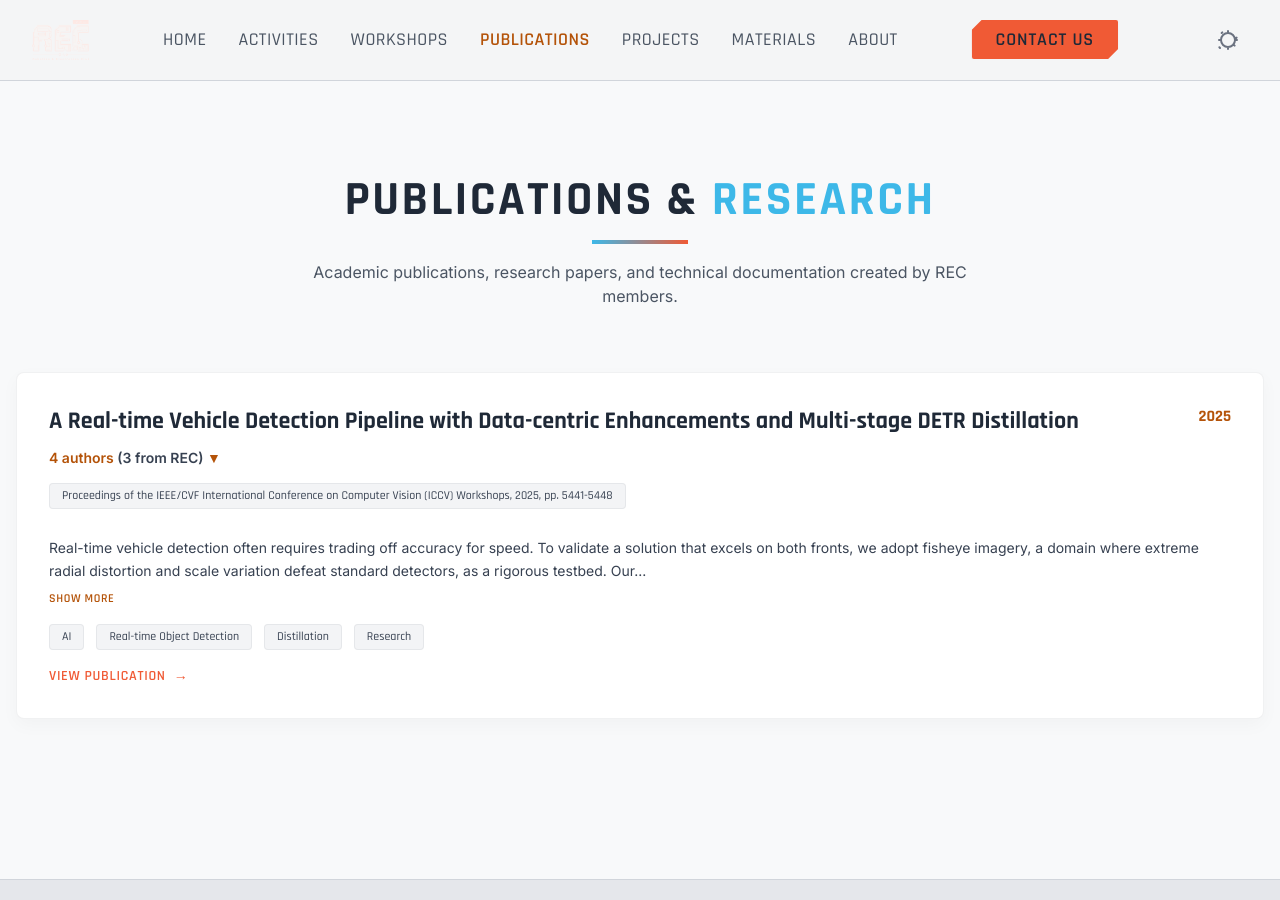
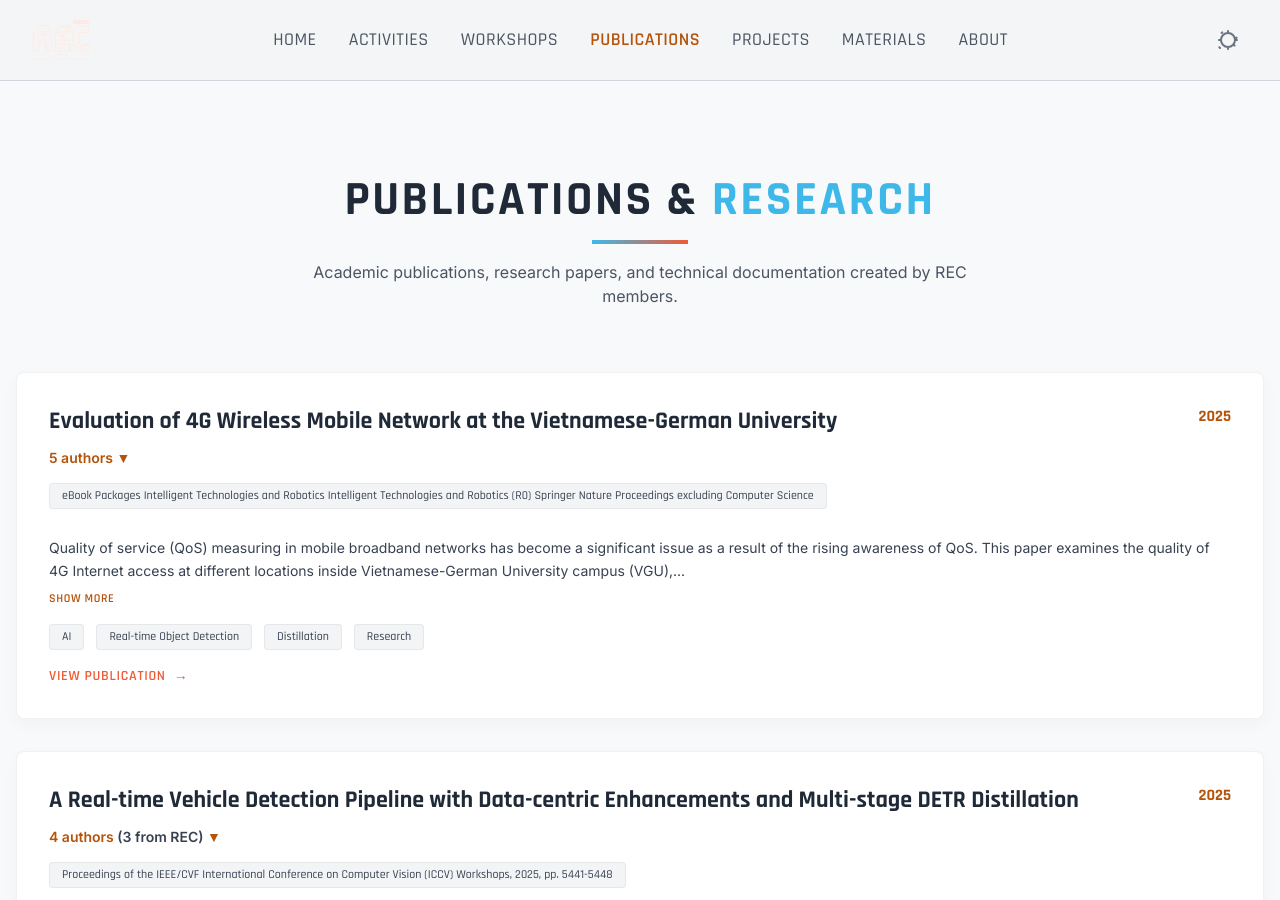
Before and after one commit to VGU-Robotics-Electronics-Club/vgu-robotics-electronics-club.github.io, a Jekyll site: the page built from publications.html, in a window 1280 px wide and 900 px high. Built offline with Jekyll 4.4.1, drawn with Linux system fonts in a browser that asks for light colours; nearby versions of some CDN libraries.

Commit message:
update paper, merge contact and about us

```diff
--- a/_data/publications.yml
+++ b/_data/publications.yml
@@ -1,4 +1,21 @@
 publications:
+  - title: "Evaluation of 4G Wireless Mobile Network at the Vietnamese-German University"
+    authors:
+      - name: "Tran Quang Nhu"
+        club_member: false
+      - name: "Truong Tran Hai Ninh"
+        club_member: false
+      - name: "Huynh Nhat Nam"
+        club_member: false
+      - name: "Ho Dac Thao Van"
+        club_member: false
+      - name: "Huynh Thi Minh Nguyet"
+        club_member: false
+    year: 2025
+    venue: "eBook Packages Intelligent Technologies and Robotics Intelligent Technologies and Robotics (R0) Springer Nature Proceedings excluding Computer Science"
+    link: "https://doi.org/10.1007/978-3-031-50887-5_24"
+    abstract: "Quality of service (QoS) measuring in mobile broadband networks has become a significant issue as a result of the rising awareness of QoS. This paper examines the quality of 4G Internet access at different locations inside Vietnamese-German University campus (VGU), in Vietnam, focusing on five key performance indicators (KPI) which are distinct by two mobile network operators (MNO) in Vietnam. To the best of our knowledge, there are many studies on evaluating quality of service (QoS) of mobile network signals, however, there is no extensive research on exploring 4G wireless mobile network at specific positions inside buildings. This paper provides radio frequency (RF) measurements and evaluation, with the experiments took place both indoors and outdoors and determines those operators performance based on stimulation results. Data was gathered from a walk test using QualiPoc installed in a smartphone and analyzed by a ROMES4 application. The study suggests that 4G signal quality is rather good but downloading speed is quite slow at ground level, and the higher building level the user goes, the worse the signal quality gets. Finally, the research group propose solution to enhance quality of the network quality inside VGU campus."
+    tags: ["AI", "Real-time Object Detection", "Distillation", "Research"]
   - title: "A Real-time Vehicle Detection Pipeline with Data-centric Enhancements and Multi-stage DETR Distillation"
     authors:
       - name: "Huy Minh Nhat Nguyen"
--- a/_layouts/default.html
+++ b/_layouts/default.html
@@ -39,12 +39,7 @@
                     <a href="{{ site.baseurl }}/materials/" class="text-{% if page.url == '/materials/' %}recOrange font-semibold{% else %}gray-300 hover:text-white{% endif %} transition-colors">MATERIALS</a>
                     <a href="{{ site.baseurl }}/about/" class="text-{% if page.url == '/about/' %}recOrange font-semibold{% else %}gray-300 hover:text-white{% endif %} transition-colors">ABOUT</a>
                 </div>
-                <!-- CTA Button -->
-                <div class="hidden md:block">
-                    <a href="{{ site.baseurl }}/contact" class="bg-recOrange text-white font-tech text-lg px-6 py-2 rounded-sm clip-tech glow-orange transition-all duration-300 font-semibold tracking-wider hover:bg-orange-600">
-                        CONTACT US
-                    </a>
-                </div>
+                <!-- CTA removed: contact moved into About page -->
                 <!-- Mobile hamburger -->
                 <div class="md:hidden flex items-center">
                     <button id="mobile-menu-button" aria-label="Open menu" class="p-2 rounded-md hover:bg-gray-700/40">
@@ -86,7 +81,7 @@
                 <a href="{{ site.baseurl }}/projects/" class="text-gray-300 hover:text-white">PROJECTS</a>
                 <a href="{{ site.baseurl }}/materials/" class="text-gray-300 hover:text-white">MATERIALS</a>
                 <a href="{{ site.baseurl }}/about/" class="text-gray-300 hover:text-white">ABOUT</a>
-                <a href="{{ site.baseurl }}/contact/" class="mt-4 inline-block bg-recOrange text-white font-tech text-lg px-6 py-2 rounded-sm">CONTACT US</a>
+                <!-- mobile contact link removed: contact merged into About -->
             </nav>
         </div>
     </div>
--- a/index.html
+++ b/index.html
@@ -138,7 +138,7 @@
             </p>
         </div>
         <div>
-            <a href="{{ site.baseurl }}/contact" class="inline-block bg-recOrange text-white font-tech text-2xl px-10 py-4 rounded-sm clip-tech glow-orange transition-all hover:scale-105 uppercase tracking-wider">
+            <a href="{{ site.baseurl }}/about/#contact" class="inline-block bg-recOrange text-white font-tech text-2xl px-10 py-4 rounded-sm clip-tech glow-orange transition-all hover:scale-105 uppercase tracking-wider">
                 GET IN TOUCH
             </a>
         </div>
```
Also changed, not shown: about.html (+33 -0 lines), contact.html (deleted, +0 -36 lines), assets/images/donate.png (added).
